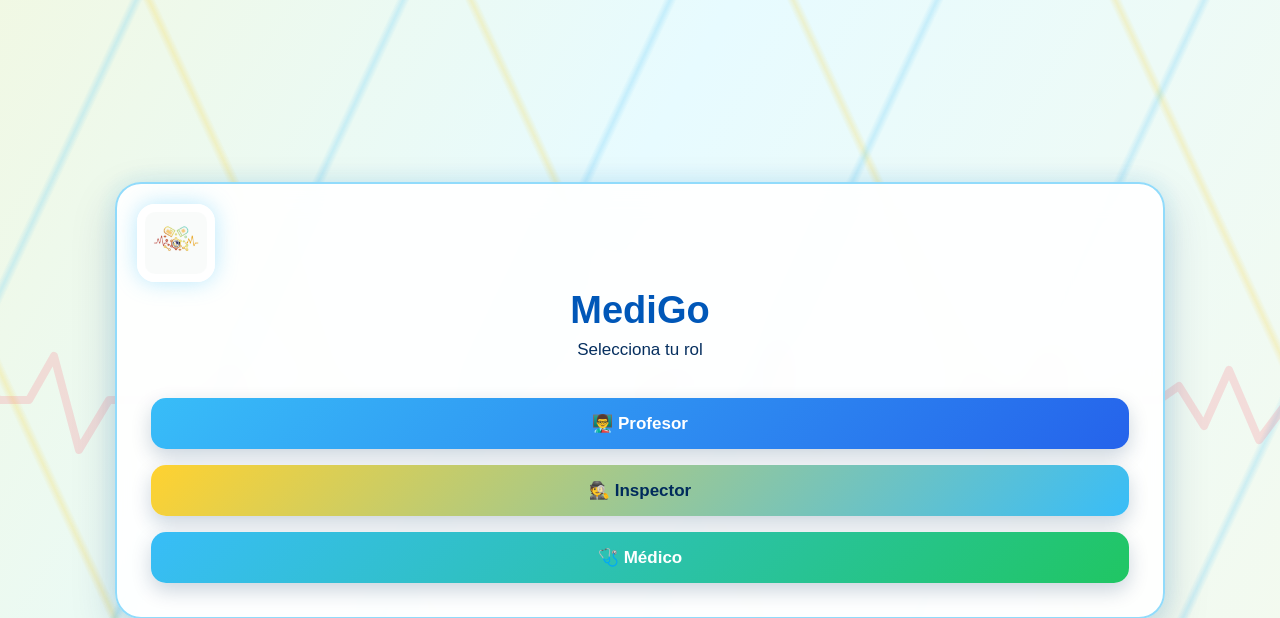
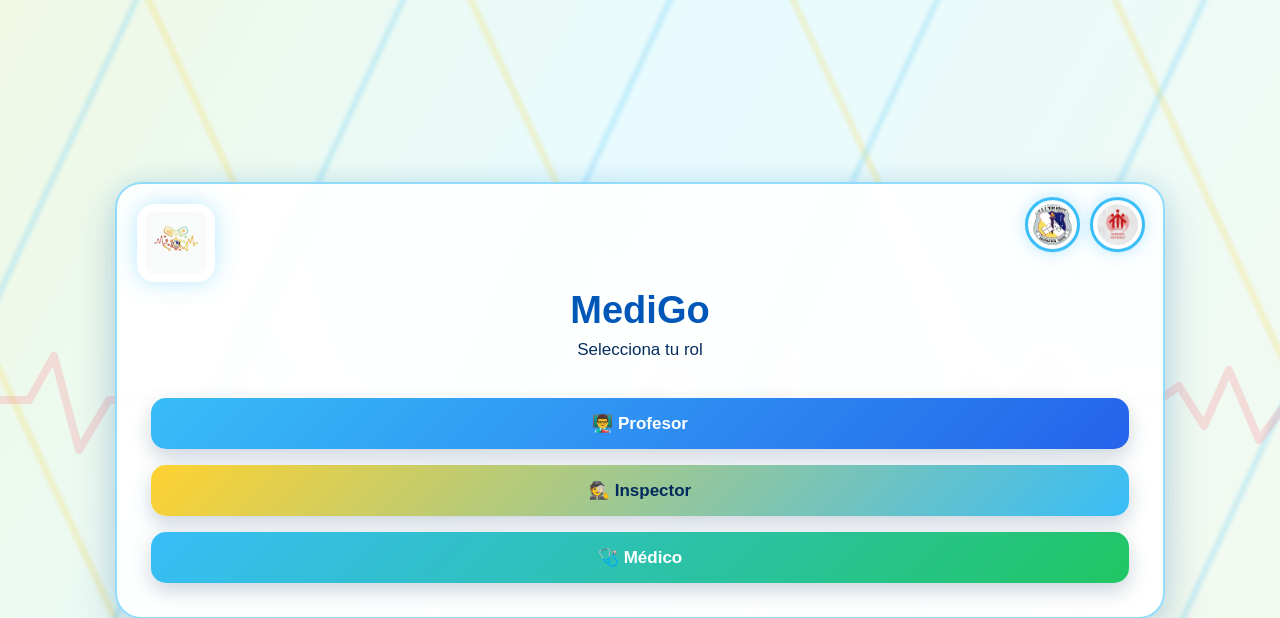
Before and after one commit to estebancabreraanimen2708com-cpu/medigo, a Flask app: page /roles in a window 1280 px wide. Shown: the top 618 px of the page. Run offline with Flask 3, Linux system fonts and the light colour scheme.

Commit message:
Update roles.html

```diff
--- a/templates/roles.html
+++ b/templates/roles.html
@@ -4,32 +4,20 @@
 <meta charset="UTF-8">
 <meta name="viewport" content="width=device-width, initial-scale=1.0">
 <title>Roles</title>
-<link rel="stylesheet" href="{{ url_for('static', filename='style.css') }}">
+<link rel="stylesheet" href="{{ url_for('static', filename='style.css') }}?v=100">
 </head>
-
 <body>
-
 <div class="contenedor">
-
 <img src="{{ url_for('static', filename='logo.jpg') }}" class="logo">
-
+<div class="circulos-derecha">
+<img src="{{ url_for('static', filename='escudo.png') }}" class="circulo-img">
+<img src="{{ url_for('static', filename='salesianos.png') }}" class="circulo-img">
+</div>
 <h1>MediGo</h1>
-
 <p class="subtitulo">Selecciona tu rol</p>
-
-<a href="/solicitudes">
-<button class="btn profesor">👨‍🏫 Profesor</button>
-</a>
-
-<a href="/login/inspector">
-<button class="btn inspector">🕵️ Inspector</button>
-</a>
-
-<a href="/login/medico">
-<button class="btn medico">🩺 Médico</button>
-</a>
-
+<a href="/solicitudes"><button class="btn profesor">👨‍🏫 Profesor</button></a>
+<a href="/login/inspector"><button class="btn inspector">🕵️ Inspector</button></a>
+<a href="/login/medico"><button class="btn medico">🩺 Médico</button></a>
 </div>
-
 </body>
 </html>
```
